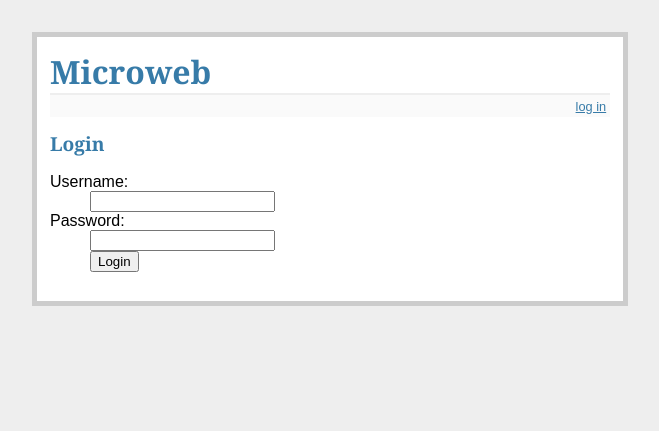
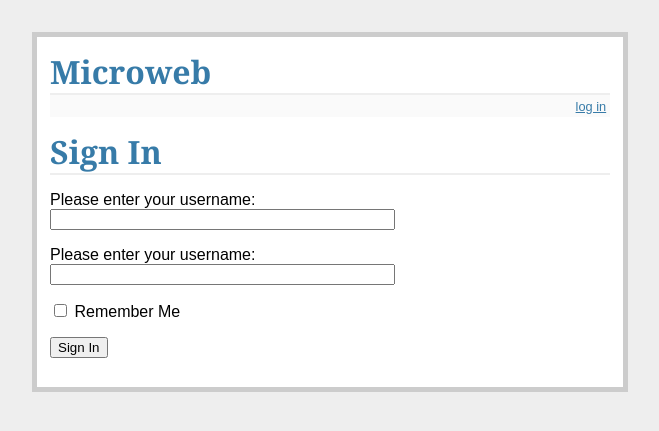
Before and after one commit to xavitorne/microweb, a Flask app: page /login in a window 1280 px wide. Shown: the top 431 px of the page, without its empty margins (310-969 px from the left). Run offline with Flask 2, Linux system fonts and the light colour scheme.

Commit message:
Moved templates to the new package

```diff
--- a/templates/layout.html
+++ b/microweb/templates/layout.html
@@ -1,5 +1,5 @@
 <!doctype html>
-<title>Flaskr</title>
+<title>Microweb</title>
 <link rel=stylesheet type=text/css href="{{ url_for('static', filename='style.css') }}">
 <div class=page>
   <h1>Microweb</h1>
--- /dev/null
+++ b/microweb/templates/login.html
@@ -0,0 +1,23 @@
+{% extends "layout.html" %}
+
+{% block body %}
+<h1>Sign In</h1>
+<form action="{{ url_for('login') }}" method="post" >
+  {{form.hidden_tag()}}
+  {% if error %}<p class=error><strong>Error:</strong> {{ error }}{% endif %}
+  <!-- {% for error in form.errors.username %} -->
+  <!--    <span style="color: red;">[{{error}}]</span> -->
+  <!--    {% endfor %}<br> -->
+    <p>
+        Please enter your username:<br>
+        {{form.username(size=40)}}<br>
+    </p>
+    <p>
+        Please enter your username:<br>
+        {{form.password(size=40)}}<br>
+    </p>
+
+    <p>{{form.remember_me}} Remember Me</p>
+    <p><input type="submit" value="Sign In"></p>
+</form>
+{% endblock %}
--- a/templates/login.html
+++ /dev/null
@@ -1,14 +0,0 @@
-{% extends "layout.html" %}
-{% block body %}
-  <h2>Login</h2>
-  {% if error %}<p class=error><strong>Error:</strong> {{ error }}{% endif %}
-  <form action="{{ url_for('login') }}" method=post>
-    <dl>
-      <dt>Username:
-      <dd><input type=text name=username>
-      <dt>Password:
-      <dd><input type=password name=password>
-      <dd><input type=submit value=Login>
-    </dl>
-  </form>
-{% endblock %}
```
Also changed, not shown: microweb/static/style.css (renamed from static/style.css), microweb/templates/show_entries.html (renamed from templates/show_entries.html).
